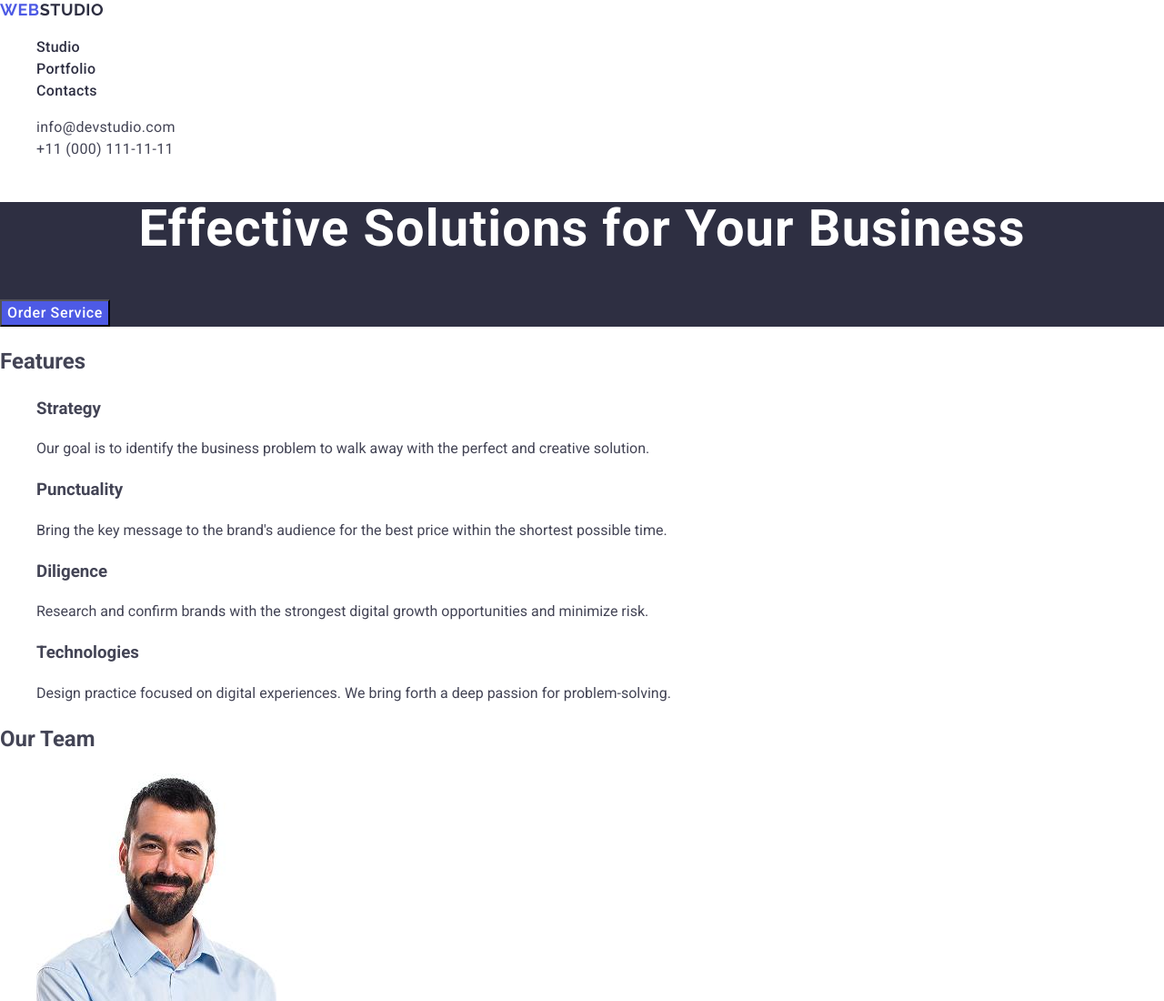
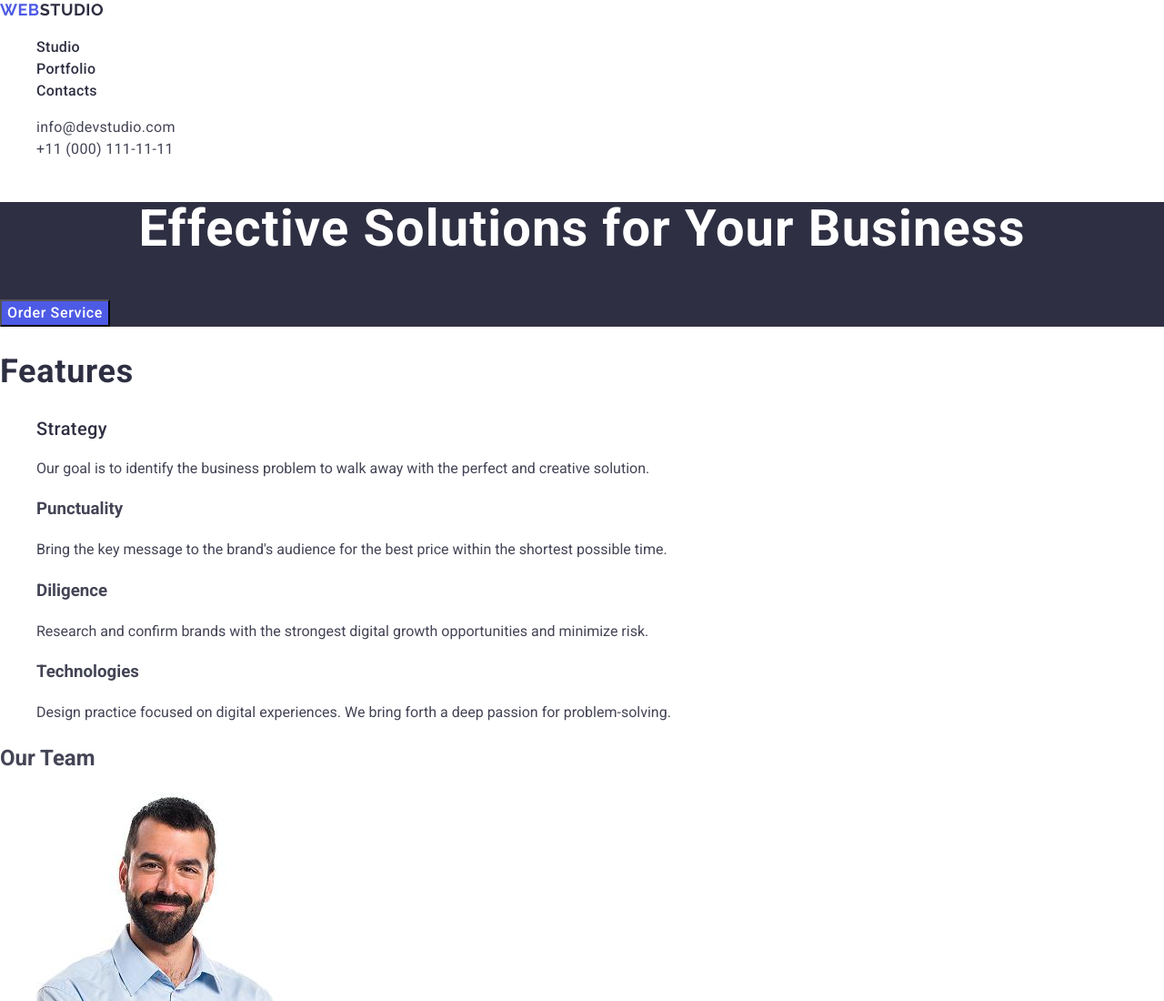
Before and after one commit to Mraokan/goit-markup-hw-02, a plain HTML site: page index.html in a window 1280 px wide. Shown: the top 1100 px of the page at 91% size. Drawn offline with nearby package versions, Linux system fonts and the light colour scheme.

Commit message:
Added general styles for headings

```diff
--- a/css/styles.css
+++ b/css/styles.css
@@ -11,6 +11,24 @@ a {
 
 ul {
   list-style-type: none;
+}
+
+.header-2 {
+  font-family: "Roboto", sans-serif;
+  font-size: 36px;
+  line-height: 1.11;
+  letter-spacing: 0.02em;
+  font-weight: 700;
+  color: #2e2f42;
+}
+
+.header-3 {
+  font-family: "Roboto", sans-serif;
+  font-size: 20px;
+  line-height: 1.2;
+  letter-spacing: 0.02em;
+  font-weight: 500;
+  color: #2e2f42;
 }
 
 .main-logo {
--- a/index.html
+++ b/index.html
@@ -61,10 +61,10 @@
         <button class="btn-cta" type="button">Order Service</button>
       </section>
       <section>
-        <h2>Features</h2>
+        <h2 class="header-2">Features</h2>
         <ul>
           <li>
-            <h3>Strategy</h3>
+            <h3 class="header-3">Strategy</h3>
             <p>
               Our goal is to identify the business problem to walk away with the
               perfect and creative solution.
```
